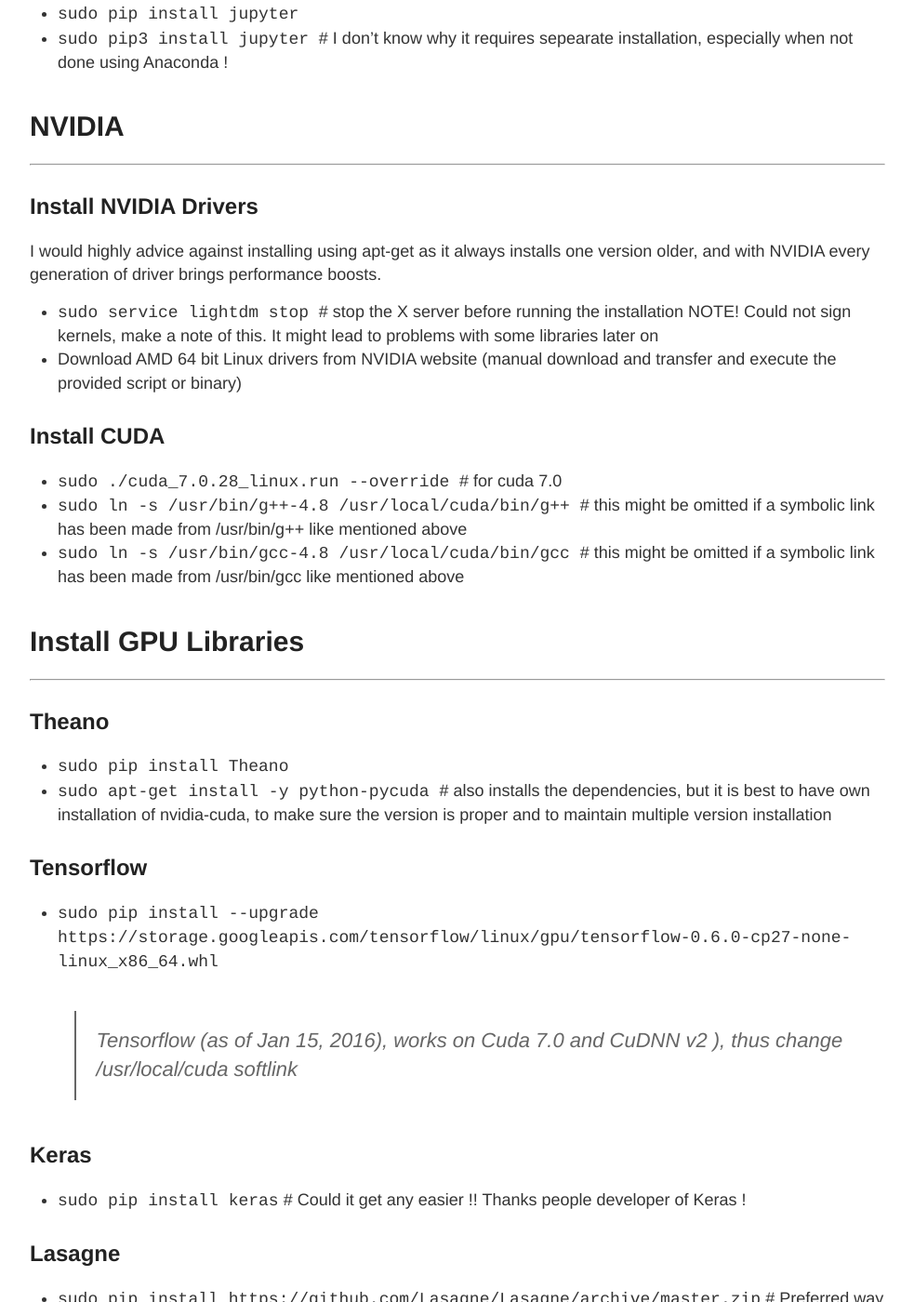
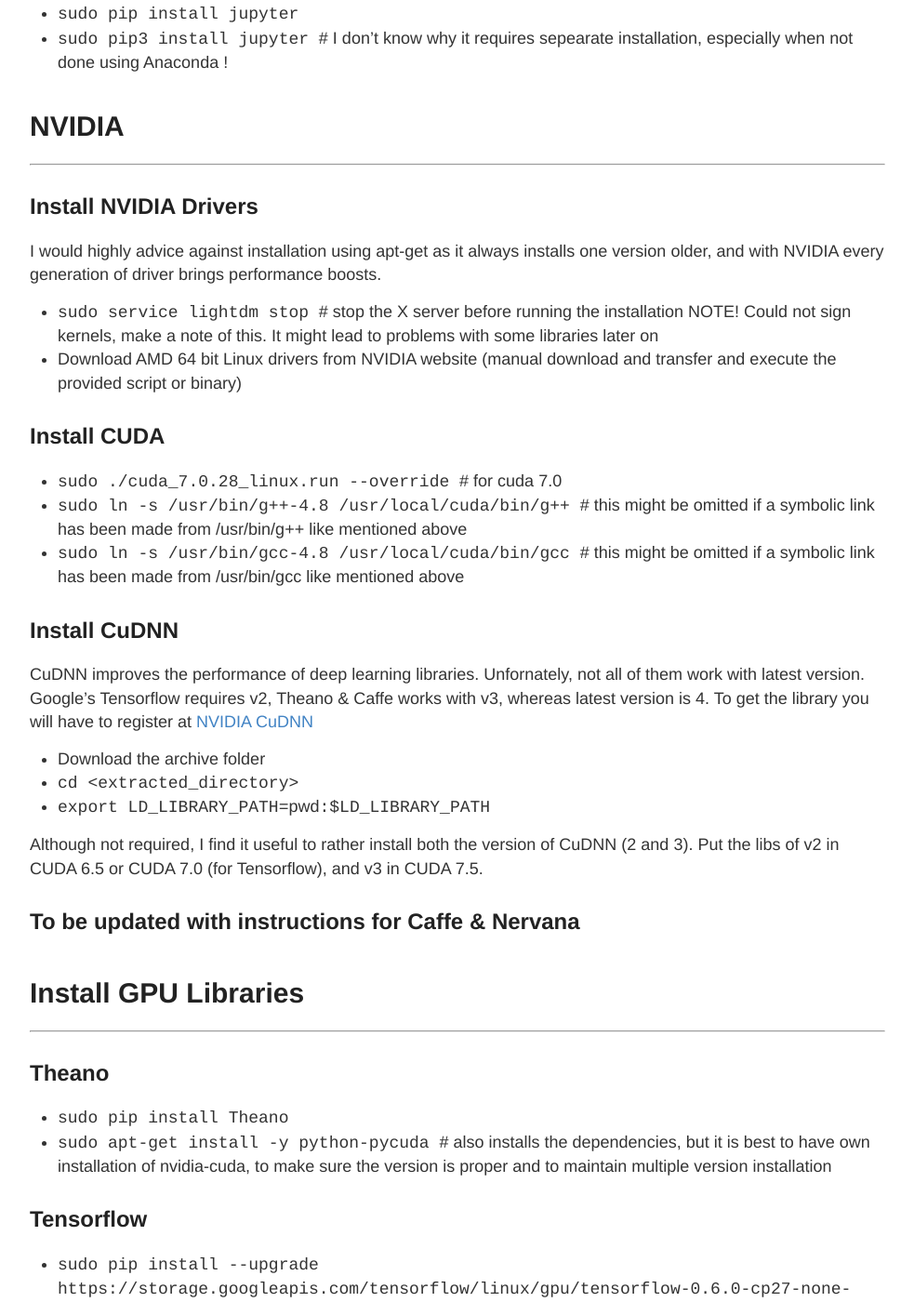
Before and after one commit to iamaaditya/iamaaditya.github.io, a Jekyll site: the page built from _posts/2016-01-15-Deep-Learning-software-installation-guide-on-fresh-Ubuntu.md, in a window 1280 px wide and 1400 px high, scrolled down 2557 px. Shown: the whole window at 93% size, without its empty margins (84-1067 px from the left). Built offline with Jekyll 4.4.1, drawn with Linux system fonts in a browser that asks for light colours; Markdown is read by kramdown in place of the engine named in the settings; comment, search, counter and statistics services are not loaded.

Commit message:
Added instructions for CuDNN

```diff
--- a/_posts/2016-01-15-Deep-Learning-software-installation-guide-on-fresh-Ubuntu.md
+++ b/_posts/2016-01-15-Deep-Learning-software-installation-guide-on-fresh-Ubuntu.md
@@ -89,7 +89,7 @@
 ---
 
 ## Install NVIDIA Drivers
-  I would highly advice against installing using apt-get as it always installs one version older, and with NVIDIA every generation of driver brings performance boosts.
+  I would highly advice against installation using apt-get as it always installs one version older, and with NVIDIA every generation of driver brings performance boosts.
 
   * `sudo service lightdm stop       `   # stop the X server before running the installation
     NOTE! Could not sign kernels, make a note of this. It might lead to problems with some libraries later on
@@ -99,6 +99,17 @@
   * `sudo ./cuda_7.0.28_linux.run --override  `   # for cuda 7.0
   * `sudo ln -s /usr/bin/g++-4.8 /usr/local/cuda/bin/g++ `   # this might be omitted if a symbolic link has been made from /usr/bin/g++ like mentioned above
   * `sudo ln -s /usr/bin/gcc-4.8 /usr/local/cuda/bin/gcc `   # this might be omitted if a symbolic link has been made from /usr/bin/gcc like mentioned above
+
+## Install CuDNN
+  CuDNN improves the performance of deep learning libraries. Unfornately, not all of them work with latest version. Google's Tensorflow requires v2, Theano & Caffe works with v3, whereas latest version is 4.
+  To get the library you will have to register at [NVIDIA CuDNN](https://developer.nvidia.com/cudnn)
+  * Download the archive folder
+  * `cd <extracted_directory>`
+  * `export LD_LIBRARY_PATH=`pwd`:$LD_LIBRARY_PATH`
+
+  Although not required, I find it useful to rather install both the version of CuDNN (2 and 3). Put the libs of v2 in CUDA 6.5 or CUDA 7.0 (for Tensorflow), and v3 in CUDA 7.5.
+
+## To be updated with instructions for Caffe & Nervana
 
 # Install GPU Libraries
 ---
```
Also changed, not shown: 1 other file.
